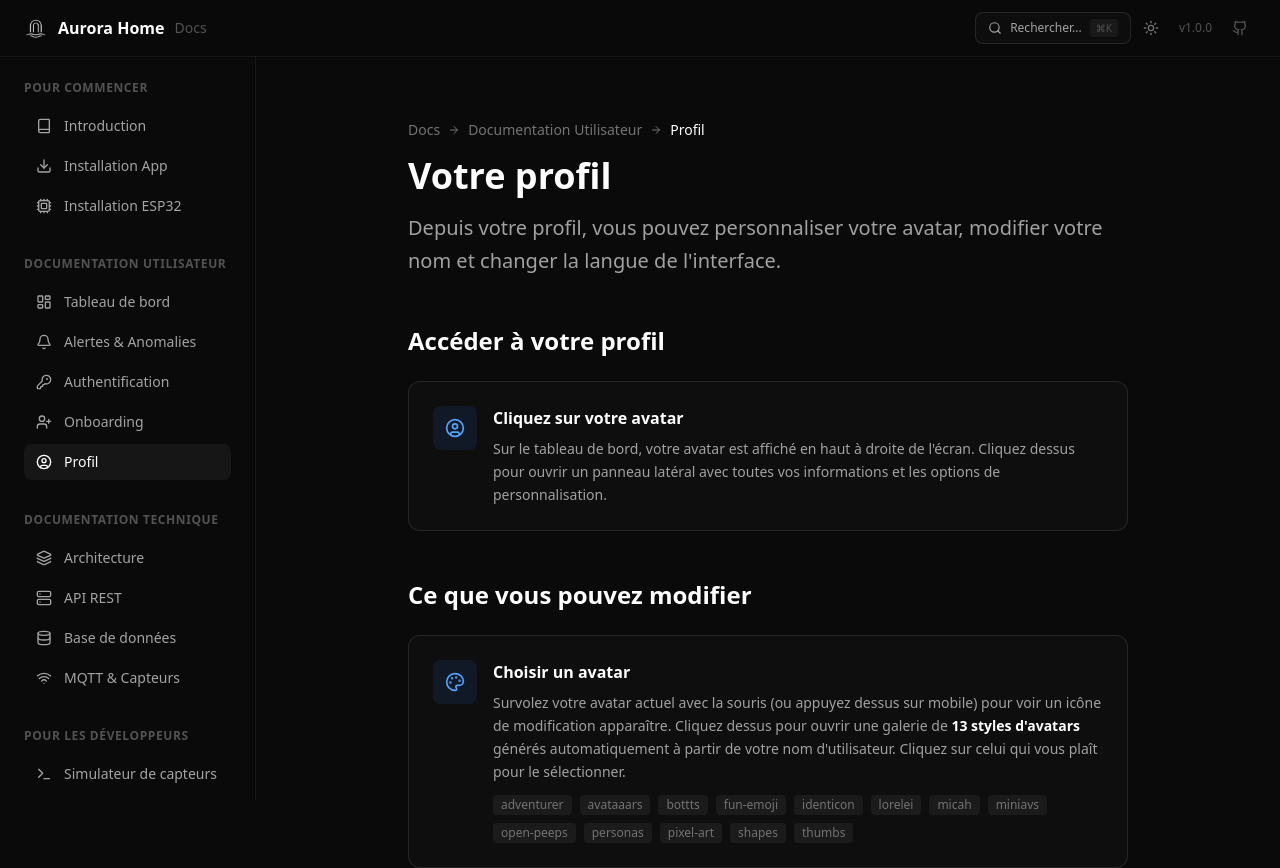
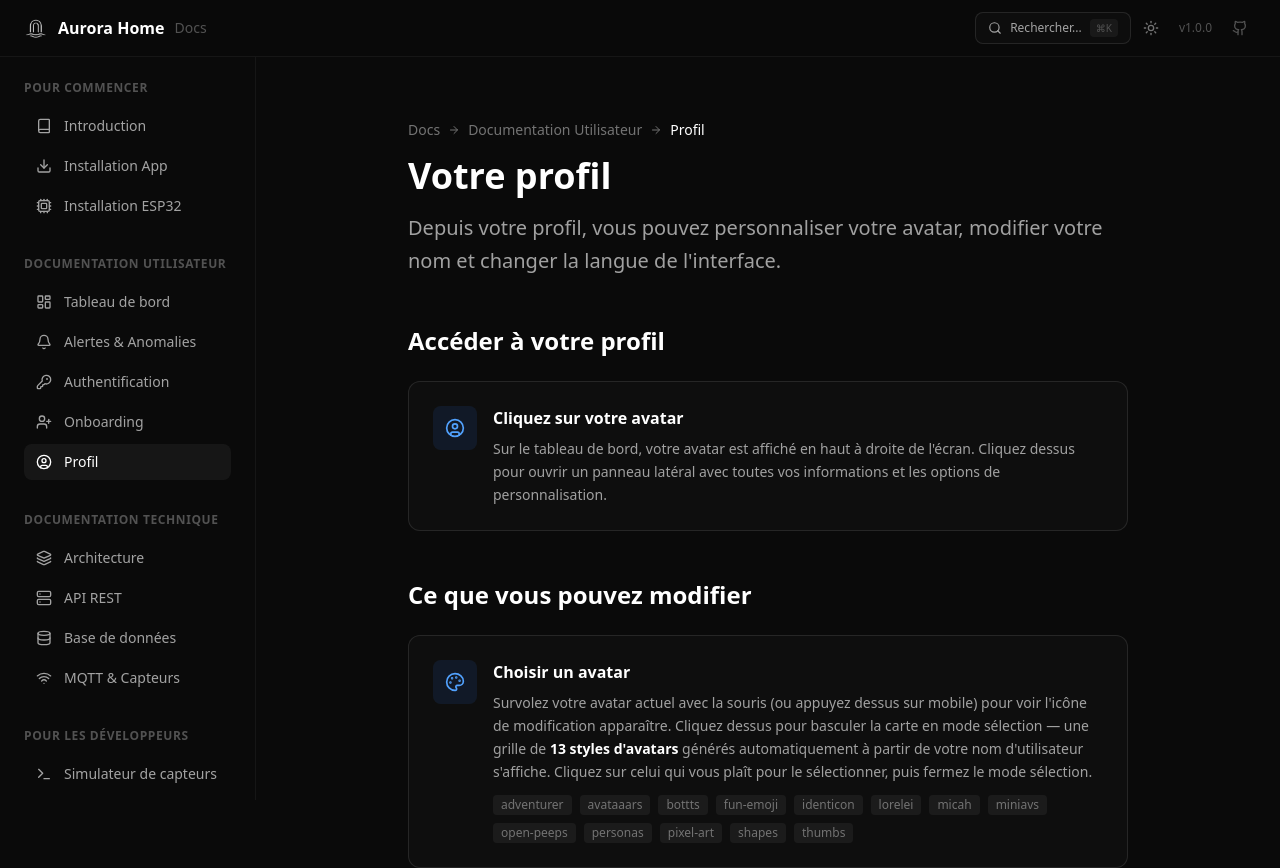
Before and after one commit to ESP-AuroraHome/aurora-home-documentation, a Next.js app: page /docs/profile in a window 1280 px wide. Shown: the top 868 px of the page. Built offline with nearby package versions, Linux system fonts and the light colour scheme.

Commit message:
docs: update profile avatar picker description to inline two-state card

```diff
--- a/src/app/docs/profile/page.tsx
+++ b/src/app/docs/profile/page.tsx
@@ -51,10 +51,11 @@ export default function DocsProfile() {
                 <h3 className="font-semibold mb-2">Choisir un avatar</h3>
                 <p className="text-sm text-neutral-400 leading-relaxed">
                   Survolez votre avatar actuel avec la souris (ou appuyez dessus sur mobile)
-                  pour voir un icône de modification apparaître. Cliquez dessus pour ouvrir
-                  une galerie de <strong className="text-white">13 styles d'avatars</strong> générés
-                  automatiquement à partir de votre nom d'utilisateur. Cliquez sur celui qui
-                  vous plaît pour le sélectionner.
+                  pour voir l'icône de modification apparaître. Cliquez dessus pour basculer
+                  la carte en mode sélection — une grille de{" "}
+                  <strong className="text-white">13 styles d'avatars</strong> générés
+                  automatiquement à partir de votre nom d'utilisateur s'affiche. Cliquez sur celui
+                  qui vous plaît pour le sélectionner, puis fermez le mode sélection.
                 </p>
                 <div className="mt-3 flex flex-wrap gap-2">
                   {["adventurer", "avataaars", "bottts", "fun-emoji", "identicon", "lorelei", "micah", "miniavs", "open-peeps", "personas", "pixel-art", "shapes", "thumbs"].map((style) => (
```
